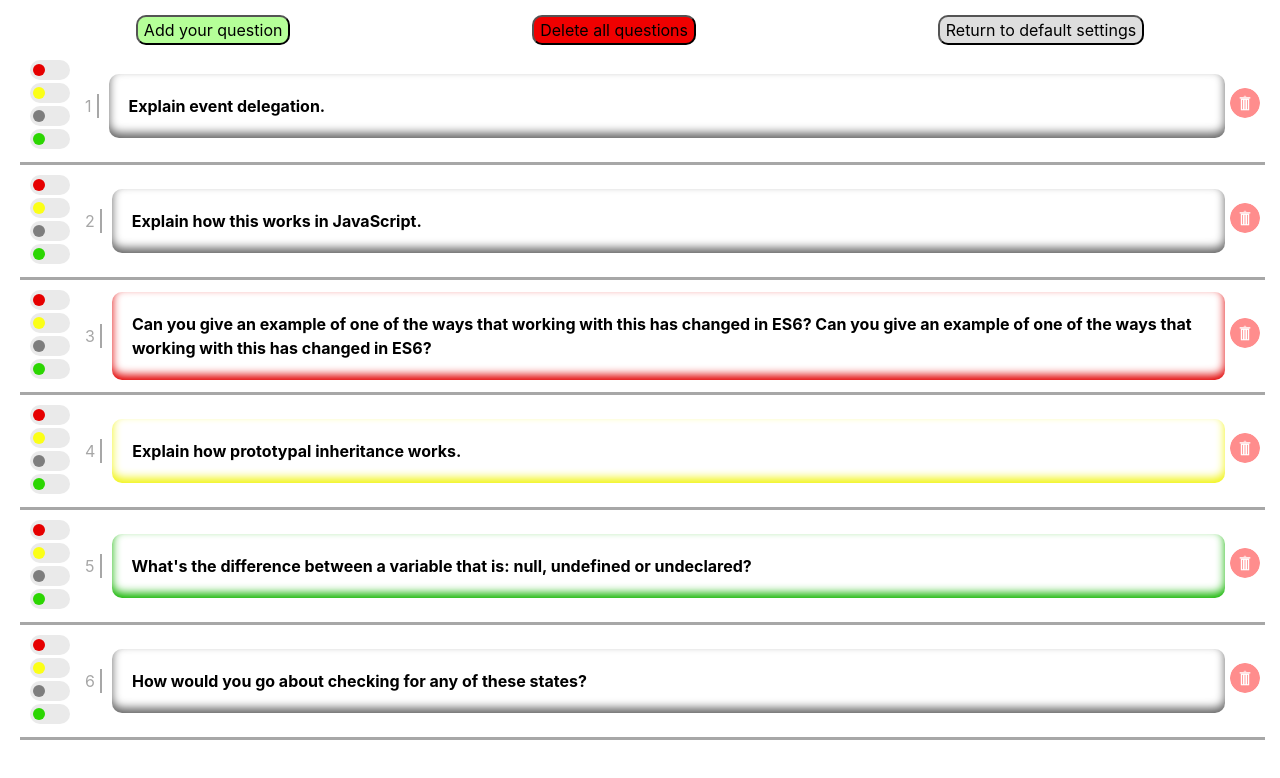
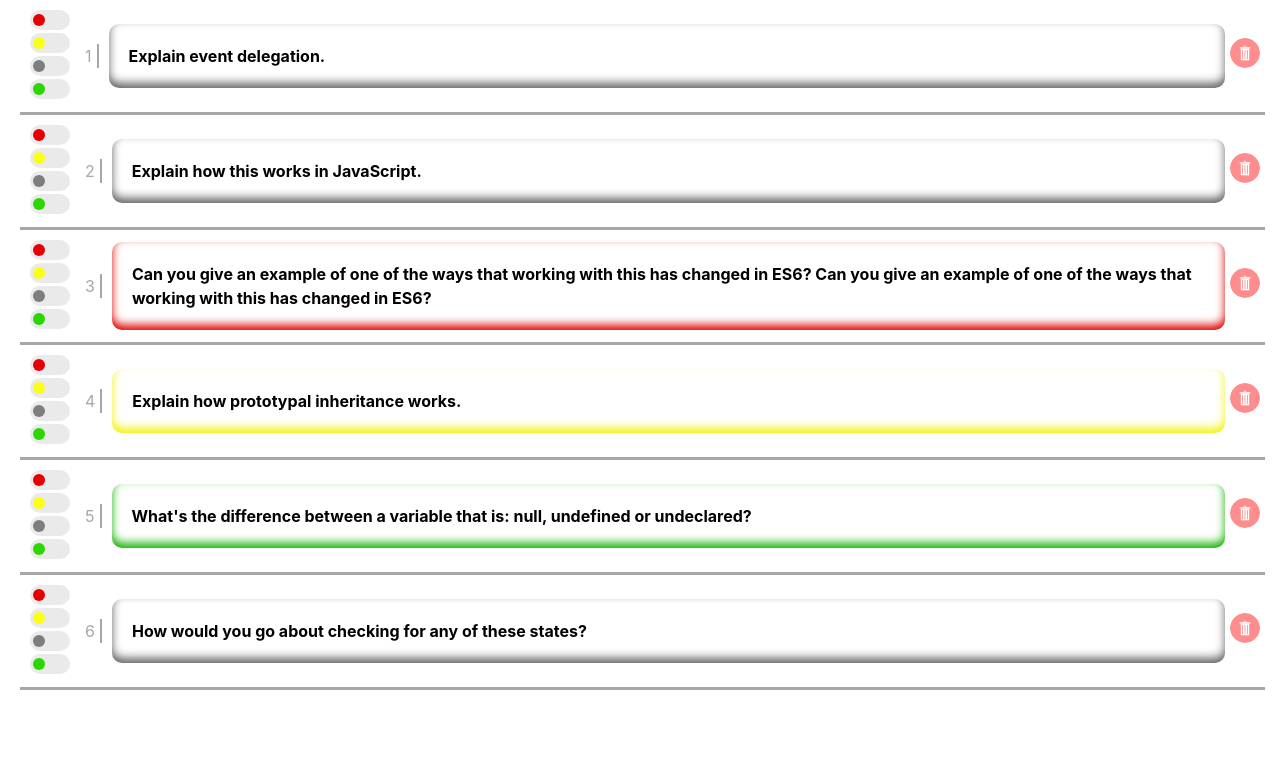
Before and after one commit to AAlexanderV/Front-end-Questions-checklist, a React (Create React App) app: page / in a window 1280 px wide. Shown: the top 778 px of the page. Built offline with nearby package versions, Linux system fonts and the light colour scheme.

Commit message:
cleaned code

```diff
--- a/src/App.js
+++ b/src/App.js
@@ -1,7 +1,6 @@
 import { useState } from "react";
 import "./App.css";
 import RenderQuestions from "./components/RenderQuestions";
-// import AddQuestion from "./components/AddQuestion";
 import default_questions from "./data/default_questions";
 
 function App() {
@@ -12,40 +11,8 @@ function App() {
         localStorage.getItem("questions")
     );
 
-    // function AddQuestion() {
-    //     let prompt = prompt("Type your question:");
-    //     const newQuestion = {
-    //         question: prompt,
-    //         comments: "",
-    //         status: 2,
-    //     };
-
-    //     localStorage.setItem(
-    //         "questions",
-    //         JSON.stringify(
-    //             JSON.parse(
-    //                 localStorage.getItem("questions").unshift(newQuestion)
-    //             )
-    //         )
-    //     );
-
-    //     setQuestionsList(JSON.parse(localStorage.getItem("questions")));
-    // }
-
     return (
         <div className="main_window">
-            <div className="header">
-                <button
-                    className="add_question"
-                    // onClick={AddQuestion}
-                >
-                    Add your question
-                </button>
-                <button className="clear_all">Delete all questions</button>
-                <button className="default_questions">
-                    Return to default settings
-                </button>
-            </div>
             <RenderQuestions
                 questions={JSON.parse(questionsList)}
                 setQuestionsList={setQuestionsList}
--- a/src/components/QuestionLayout.js
+++ b/src/components/QuestionLayout.js
@@ -2,7 +2,6 @@ import { useState } from "react";
 import StatusButtonsRender from "./StatusButtonsRender";
 import ToggleComments from "./ToggleComments";
 import EditComments from "./EditComments";
-// import DeleteQuestion from "./DeleteQuestion";
 import deleteIcon from "./../delete.png";
 
 function QuestionLayout({
```
Also changed, not shown: src/components/AddQuestion.js (deleted, +0 -14 lines), src/components/DeleteQuestion.js (deleted).
